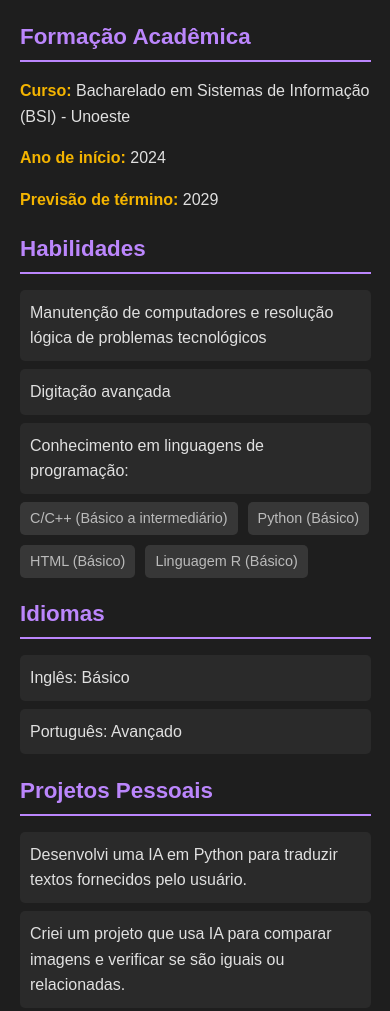
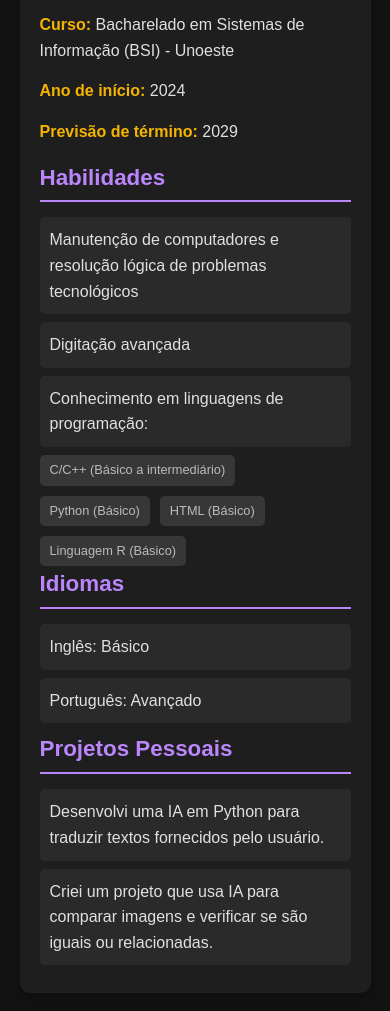
Before and after one commit to Kynoxy/Kynoxy.github.io, a plain HTML site: page index.html in a window 390 px wide. Shown: the part 518-1529 px from the top of the page. Drawn offline with Linux system fonts and the light colour scheme.

Commit message:
Add files via upload

```diff
--- a/style.css
+++ b/style.css
@@ -1,3 +1,11 @@
+/* Resetando algumas configurações do navegador */
+* {
+    margin: 0;
+    padding: 0;
+    box-sizing: border-box;
+}
+
+/* Definindo a fonte padrão e o estilo do body */
 body {
     font-family: Arial, sans-serif;
     margin: 0;
@@ -8,11 +16,13 @@ body {
     animation: fadeIn 1s ease-in;
 }
 
+/* Animação de fade-in */
 @keyframes fadeIn {
     from { opacity: 0; }
     to { opacity: 1; }
 }
 
+/* Estilo do cabeçalho */
 header {
     background-color: #1c1c1c;
     color: white;
@@ -22,11 +32,13 @@ header {
     animation: slideDown 1s ease-out;
 }
 
+/* Animação do slideDown no cabeçalho */
 @keyframes slideDown {
     from { transform: translateY(-50px); opacity: 0; }
     to { transform: translateY(0); opacity: 1; }
 }
 
+/* Estilo do container do perfil */
 .profile-container {
     display: flex;
     align-items: center;
@@ -34,6 +46,7 @@ header {
     gap: 20px;
 }
 
+/* Estilo da foto de perfil */
 .profile-picture {
     width: 130px;
     height: 130px;
@@ -43,11 +56,13 @@ header {
     transition: transform 0.3s ease-in-out;
 }
 
+/* Efeito de hover na foto de perfil */
 .profile-picture:hover {
     transform: scale(1.1);
     box-shadow: 0 0 15px #bb86fc;
 }
 
+/* Estilo do container principal */
 .container {
     width: 90%;
     max-width: 750px;
@@ -59,6 +74,7 @@ header {
     animation: fadeIn 1s ease-in;
 }
 
+/* Estilo dos títulos das seções */
 h2 {
     color: #bb86fc;
     border-bottom: 2px solid #bb86fc;
@@ -68,11 +84,13 @@ h2 {
     animation: slideLeft 0.8s ease-out;
 }
 
+/* Animação do slideLeft nos títulos */
 @keyframes slideLeft {
     from { transform: translateX(-30px); opacity: 0; }
     to { transform: translateX(0); opacity: 1; }
 }
 
+/* Estilo das listas */
 ul {
     list-style-type: none;
     padding-left: 0;
@@ -87,11 +105,13 @@ ul li {
     transition: transform 0.3s ease-in-out;
 }
 
+/* Efeito de hover nas listas */
 ul li:hover {
     transform: scale(1.05);
     background: #373737;
 }
 
+/* Estilo das linguagens */
 .linguagens {
     display: flex;
     flex-wrap: wrap;
@@ -104,14 +124,18 @@ ul li:hover {
     border-radius: 5px;
     font-size: 0.9em;
     color: #bbb;
-    transition: background 0.3s ease;
+    transition: background 0.3s ease, transform 0.2s ease, box-shadow 0.2s ease;
 }
 
+/* Efeito de hover nas linguagens */
 .linguagens span:hover {
     background: #bb86fc;
     color: #121212;
+    transform: scale(1.1);
+    box-shadow: 0 0 10px #bb86fc;
 }
 
+/* Estilo dos links */
 a {
     color: #bb86fc;
     text-decoration: none;
@@ -119,19 +143,23 @@ a {
     transition: color 0.3s ease-in-out;
 }
 
+/* Efeito de hover nos links */
 a:hover {
+    color: #985eff;
     text-decoration: underline;
-    color: #985eff;
 }
 
+/* Estilo dos parágrafos */
 p {
     margin-bottom: 15px;
 }
 
+/* Estilo das palavras em negrito nos parágrafos */
 p strong {
     color: #f4b400;
 }
 
+/* Responsividade para telas menores */
 @media (max-width: 600px) {
     header h1 {
         font-size: 1.8em;
@@ -139,4 +167,11 @@ p strong {
     .container {
         padding: 20px;
     }
+    .profile-picture {
+        width: 120px;
+        height: 120px;
+    }
+    .linguagens span {
+        font-size: 0.8em;
+    }
 }
```
